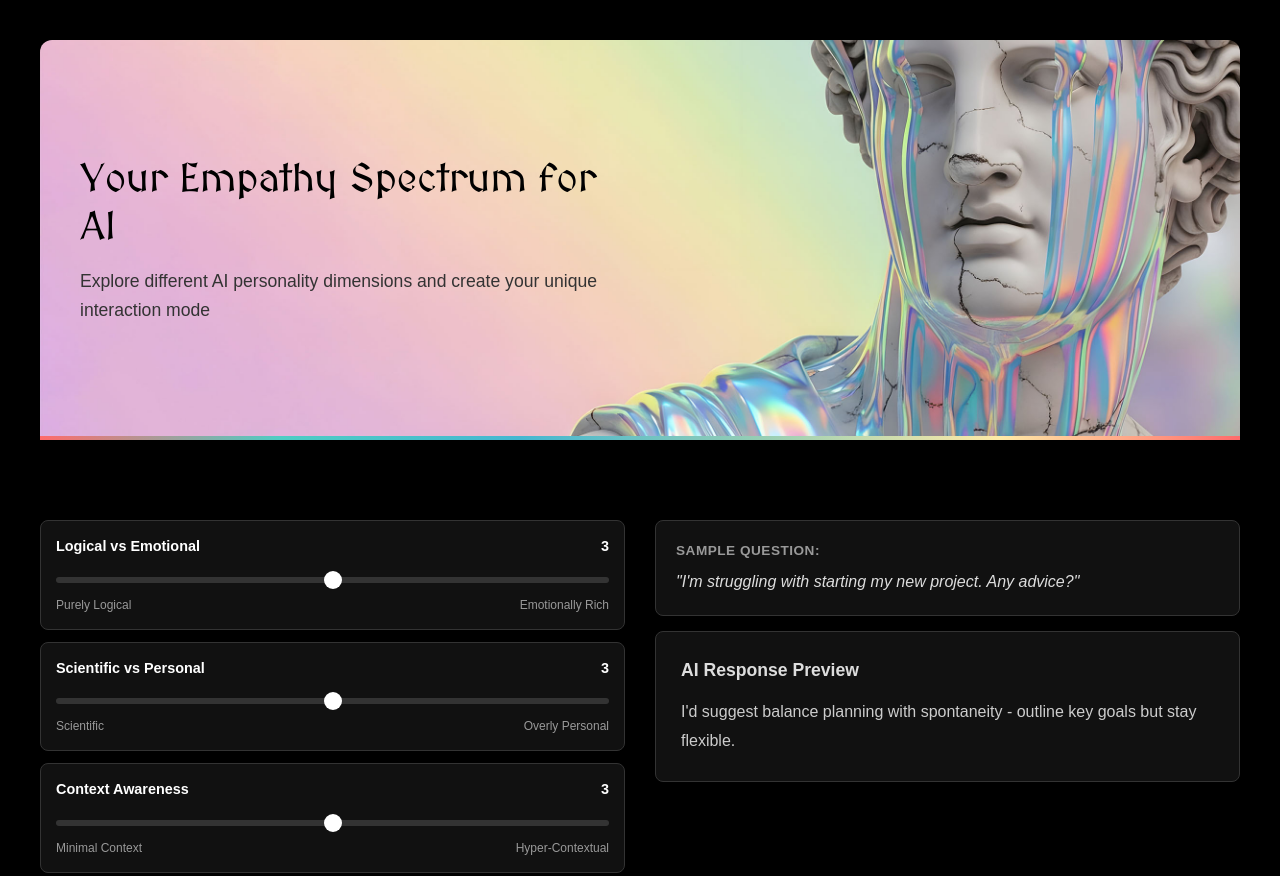
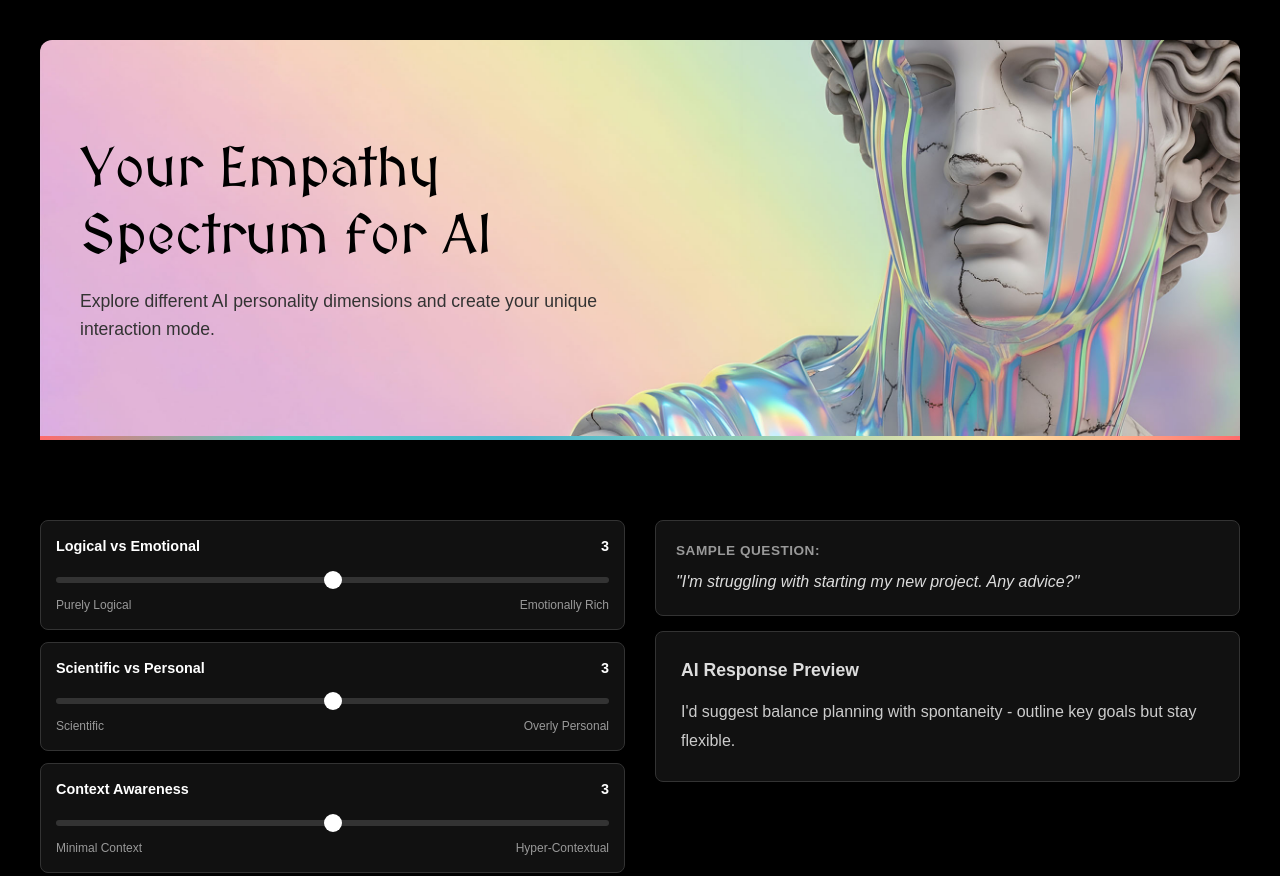
Before and after one commit to topuhit/Empathy-Spectrum-for-AI, a plain HTML site: page index.html in a window 1280 px wide. Shown: the top 876 px of the page. Drawn offline with nearby package versions, Linux system fonts and the light colour scheme; a web font is replaced by a local one.

Commit message:
some update

```diff
--- a/index.html
+++ b/index.html
@@ -79,7 +79,7 @@
         h1 {
             font-weight: 700;
             margin-bottom: 15px;
-            font-size: 2.5rem;
+            font-size: 3.5rem;
             color: #000;
             text-align: left;
         }
@@ -288,7 +288,7 @@
             <div class="hero-section">
         <div class="hero-content">
             <h1>Your Empathy Spectrum for AI</h1>
-            <p class="subtitle">Explore different AI personality dimensions and create your unique interaction mode</p>
+            <p class="subtitle">Explore different AI personality dimensions and create your unique interaction mode.</p>
         </div>
     </div>
 
```
